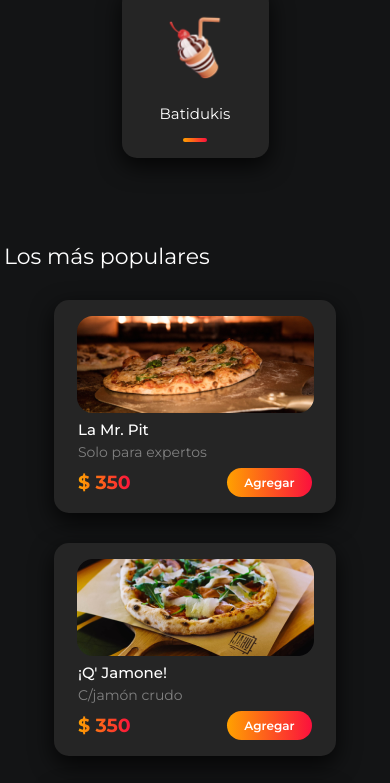
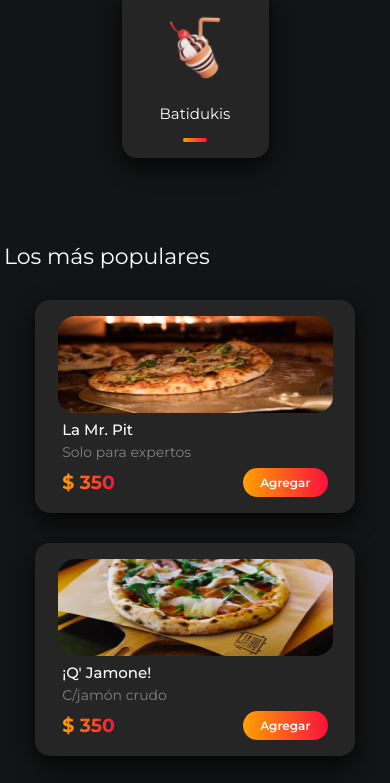
Before and after one commit to EmilianoLazarte/NucbaZappi, a plain HTML site: page index.html in a window 390 px wide. Shown: the part 1552-2335 px from the top of the page. Drawn offline with Linux system fonts and the light colour scheme.

Commit message:
arregle cards responsive

```diff
--- a/assets/mediaqueris.css
+++ b/assets/mediaqueris.css
@@ -71,6 +71,15 @@
         left: 20px;
     }
 }
+@media (max-width:660px) {
+    .card-popular{
+        width: 320px;
+    }
+    .card-popular img{
+        width: 275px;
+        height: 97px;
+    }
+}
 @media (max-width:622px) {
     .hero-img{
         display: none;
```
